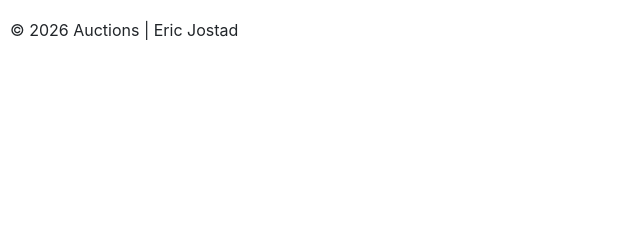
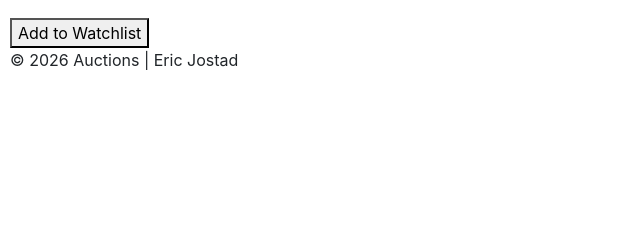
Before and after one commit to EricJostad/Commerce, a Django app: page /listing/1 in a window 1280 px wide. Shown: the part 239-479 px from the top of the page, without its empty margins (0-640 px from the left). Run offline with Django 3.2, Linux system fonts and the light colour scheme; a user stored in the database is signed in; data comes from the database, SQL or seed files in the repository; some libraries are stand-ins or nearby versions.

Commit message:
Added logic to render Add to Watchlist button if user is logged in.

```diff
--- a/auctions/templates/auctions/listing.html
+++ b/auctions/templates/auctions/listing.html
@@ -10,4 +10,11 @@
     <h2>{{ auction.title }}</h2>
     <p>{{ auction.description }}</p>
     <p>Current Bid: ${{ auction.current_bid }}</p>
+    {% if user.is_authenticated %}
+        <form method="post" action="{% url 'auctions:watchlist' %}">
+            {% csrf_token %}
+            <input type="hidden" name="auction_id" value="{{ auction.id }}">
+            <button type="submit">Add to Watchlist</button>
+        </form>
+    {% endif %}
 {% endblock %}
```
